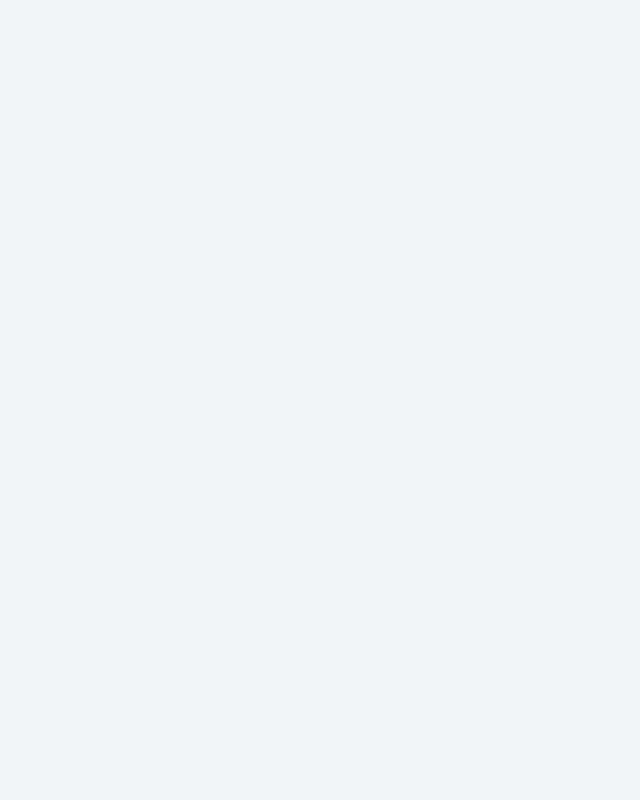
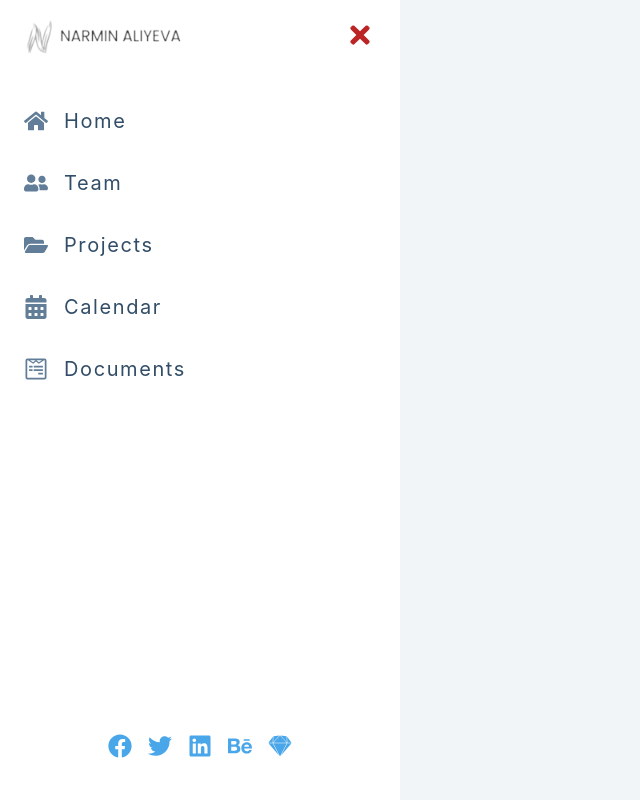
Before and after one commit to NarminGale/React-Projects, a React (Create React App) app in the folder 12-Sidebar-Modal/: page / in a window 1280 px wide. Shown: the whole page, without its empty margins (0-640 px from the left). Built offline with nearby package versions, Linux system fonts and the light colour scheme.

Commit message:
Structured Sidebar component

```diff
--- a/12-Sidebar-Modal/src/Sidebar.js
+++ b/12-Sidebar-Modal/src/Sidebar.js
@@ -1,7 +1,42 @@
 import React from 'react'
+import logo from './me-logo.png'
+import { FaTimes } from 'react-icons/fa'
+import { social, links } from './data'
 
 function Sidebar() {
-  return <div></div>
+  return (
+    <aside className={`sidebar show-sidebar`}>
+      <div className="sidebar-header">
+        <img src={logo} className="logo" alt="my logo" />
+        <button className="close-btn">
+          <FaTimes />
+        </button>
+      </div>
+      <ul className="links">
+        {links.map((link) => {
+          const { id, url, text, icon } = link
+          return (
+            <li key={id}>
+              <a href={url}>
+                {icon}
+                {text}
+              </a>
+            </li>
+          )
+        })}
+      </ul>
+      <ul className="social-icons">
+        {social.map((link) => {
+          const { id, url, icon } = link
+          return (
+            <li key={id}>
+              <a href={url}>{icon}</a>
+            </li>
+          )
+        })}
+      </ul>
+    </aside>
+  )
 }
 
 export default Sidebar
```
